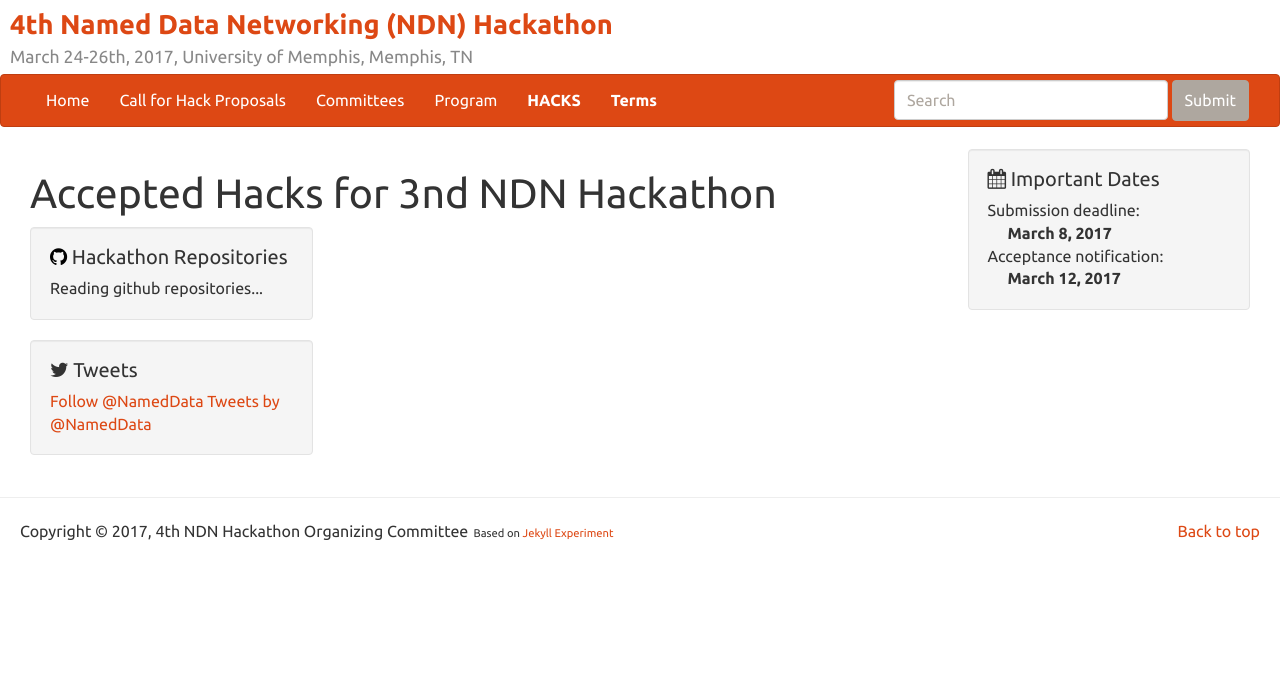
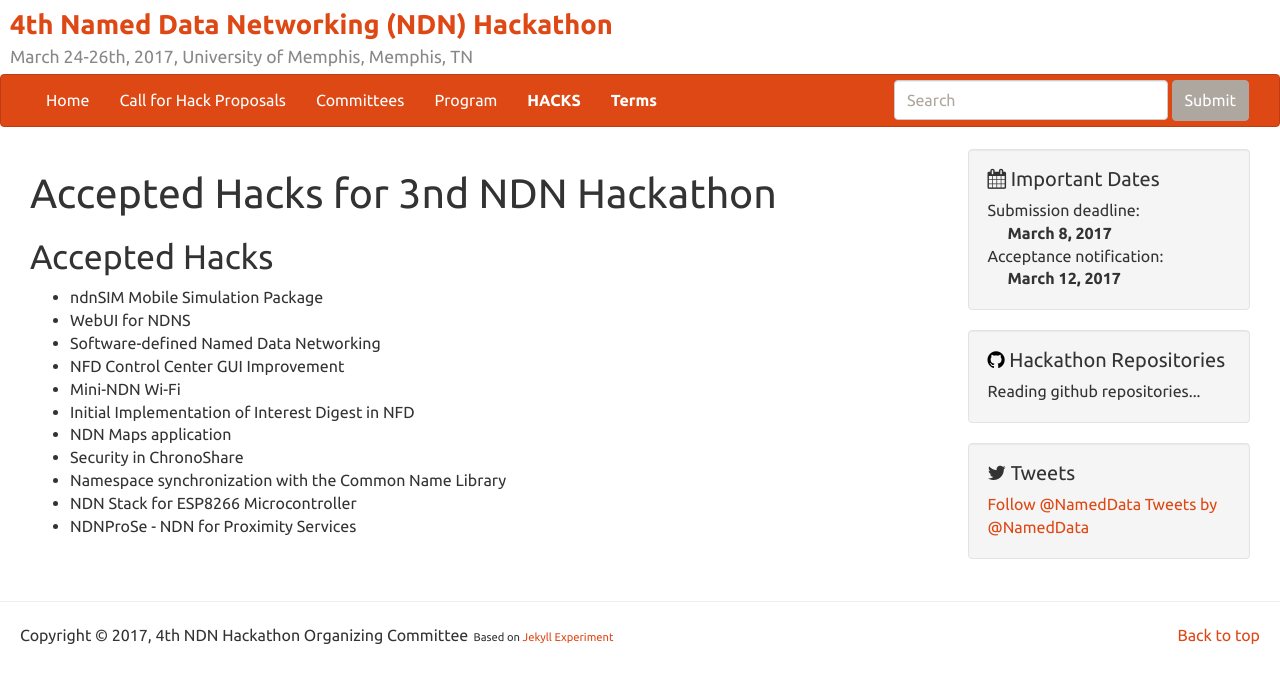
Before and after one commit to 4th-ndn-hackathon/4th-ndn-hackathon, a Jekyll site: the page built from hacks.md, in a window 1280 px wide. Shown: the top 683 px of the page. Built offline with Jekyll 4.4.1, drawn with Linux system fonts in a browser that asks for light colours; comment, search, counter and statistics services are not loaded.

Commit message:
update hacks

```diff
--- a/hacks.md
+++ b/hacks.md
@@ -2,3 +2,17 @@
 layout: page
 title: Accepted Hacks for 3nd NDN Hackathon
 ---
+
+## Accepted Hacks
+
+- ndnSIM Mobile Simulation Package
+- WebUI for NDNS
+- Software-defined Named Data Networking
+- NFD Control Center GUI Improvement
+- Mini-NDN Wi-Fi
+- Initial Implementation of Interest Digest in NFD
+- NDN Maps application
+- Security in ChronoShare
+- Namespace synchronization with the Common Name Library
+- NDN Stack for ESP8266 Microcontroller
+- NDNProSe - NDN for Proximity Services
```
